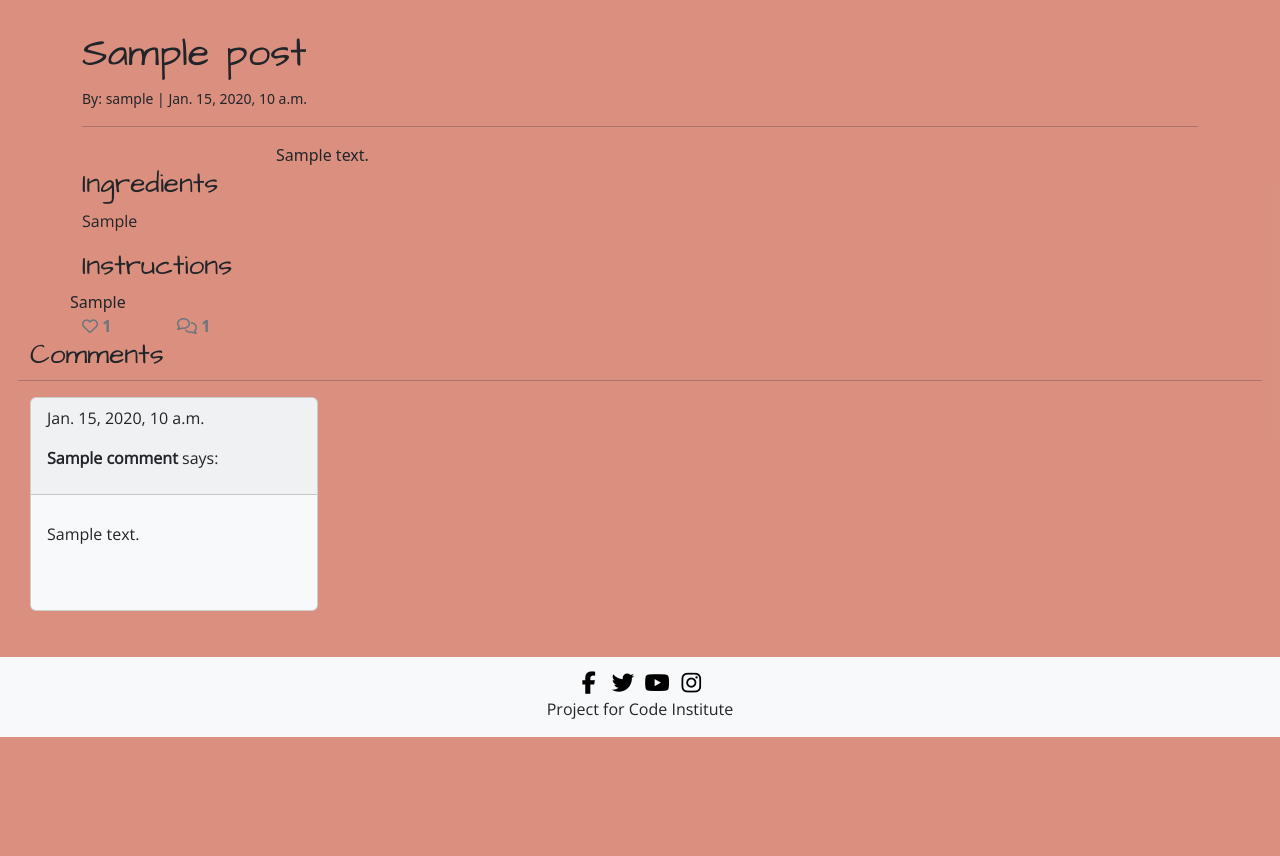
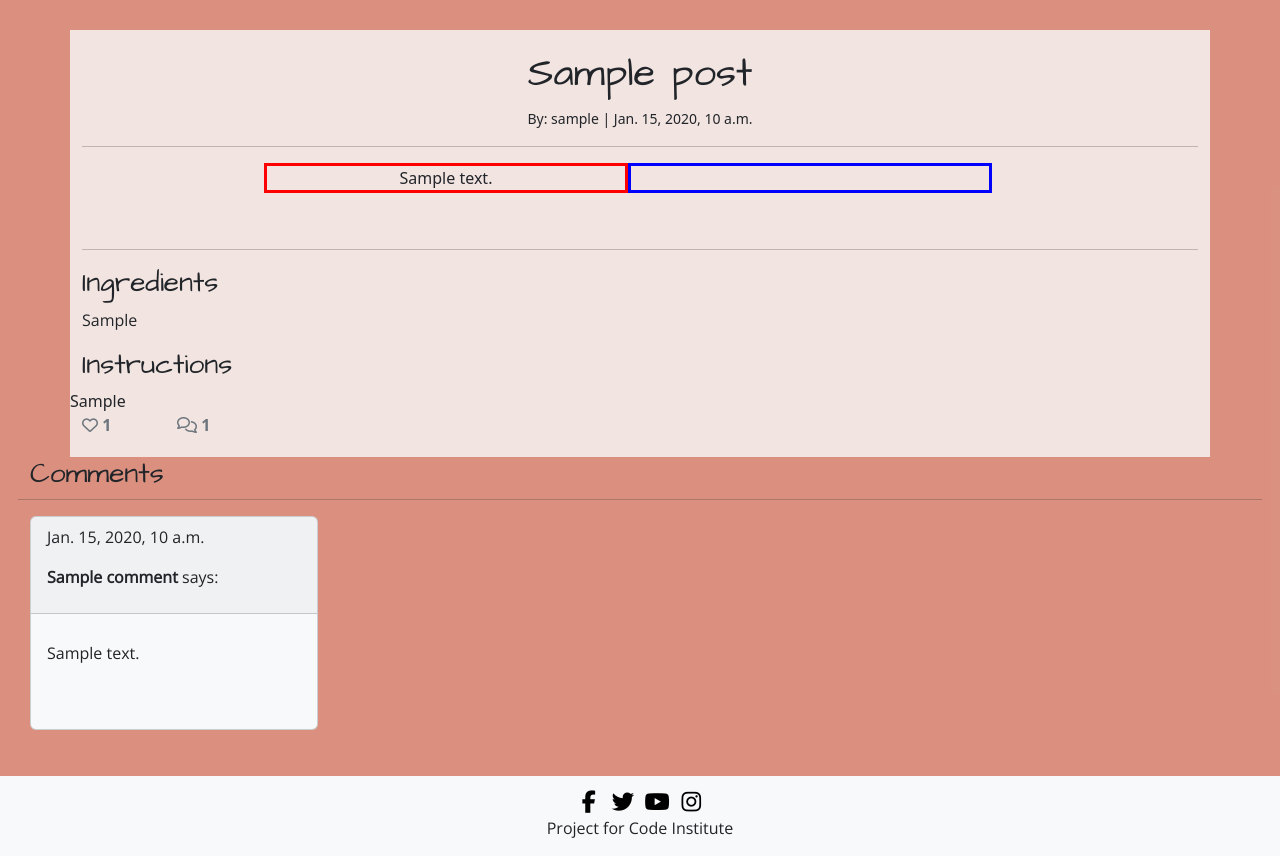
Before and after one commit to iama3191/My-mommy-me-blog, a Django app: a page that uses templates/post_detail.html in a window 1280 px wide. Shown: the part 69-925 px from the top of the page. Before the commit the page ends 806 px from the top, so only its background shows below. Run offline with Django 3.2, Linux system fonts and the light colour scheme; tables that the repository leaves empty hold one stand-in row (values such as "Sample post"); some libraries are stand-ins or nearby versions.

Commit message:
Modify post_detail style. Change background color, Need to fix the description containr spacing

```diff
--- a/static/css/style.css
+++ b/static/css/style.css
@@ -76,10 +76,6 @@ footer p {
 
 /* Cards section */
 
-.card {
-
-}
-
 .card-text {
     font-size: 1.2em;
     margin-top: -5px;
@@ -123,3 +119,21 @@ footer p {
     border: 1px solid black;
     height: 100px;
 }
+
+
+/* Recipe's details section */
+
+.recipe-container,
+.preparation-container {
+    background-color: rgb(248, 249, 250, 0.8);
+    padding-top: 20px;
+    padding-bottom: 20px;
+}
+
+.recipe-detail-desc {
+    border: 3px solid red;
+}
+
+.recipe-detail-img {
+    border: 3px solid blue;
+}
--- a/templates/post_detail.html
+++ b/templates/post_detail.html
@@ -1,18 +1,23 @@
 {% extends "base.html" %}
 {% block content %}
-
 {% load crispy_forms_tags %}
 
-<div class="container">
+<!-- Blog title -->
+{% block title %}
+  <title>{{ post.title }}| {{ post.author }}</title>
+{% endblock %}
+
+<!-- Recipe Details -->
+<div class="container  recipe-container text-center">
     <h1 class="post-title">{{ post.title }}</h1>
     <small>By: {{ post.author }} | {{ post.created_on }}</small>
     <hr>
     <div class="row g-0">
         <div class="row justify-content-center">
-            <div class="col-4">
+            <div class="col-4 recipe-detail-desc">
               {{ post.description }}
             </div>
-            <div class="col-4">
+            <div class="col-4 recipe-detail-img">
                 {% if "placeholder" in post.featured_image.url %}
                 <img src="https://res.cloudinary.com/irecloudpractice/image/upload/v1663061761/placeholder-img_zkcm8c.jpg" width="100%">
                 {% else %}
@@ -23,7 +28,8 @@
     </div>
 </div>
 
-<div class="container">
+<div class="container preparation-container">
+  <hr>
   <div class="row">
     <h3>Ingredients</h3>
     <p> {{ post.ingredients | safe }}</p>
```
